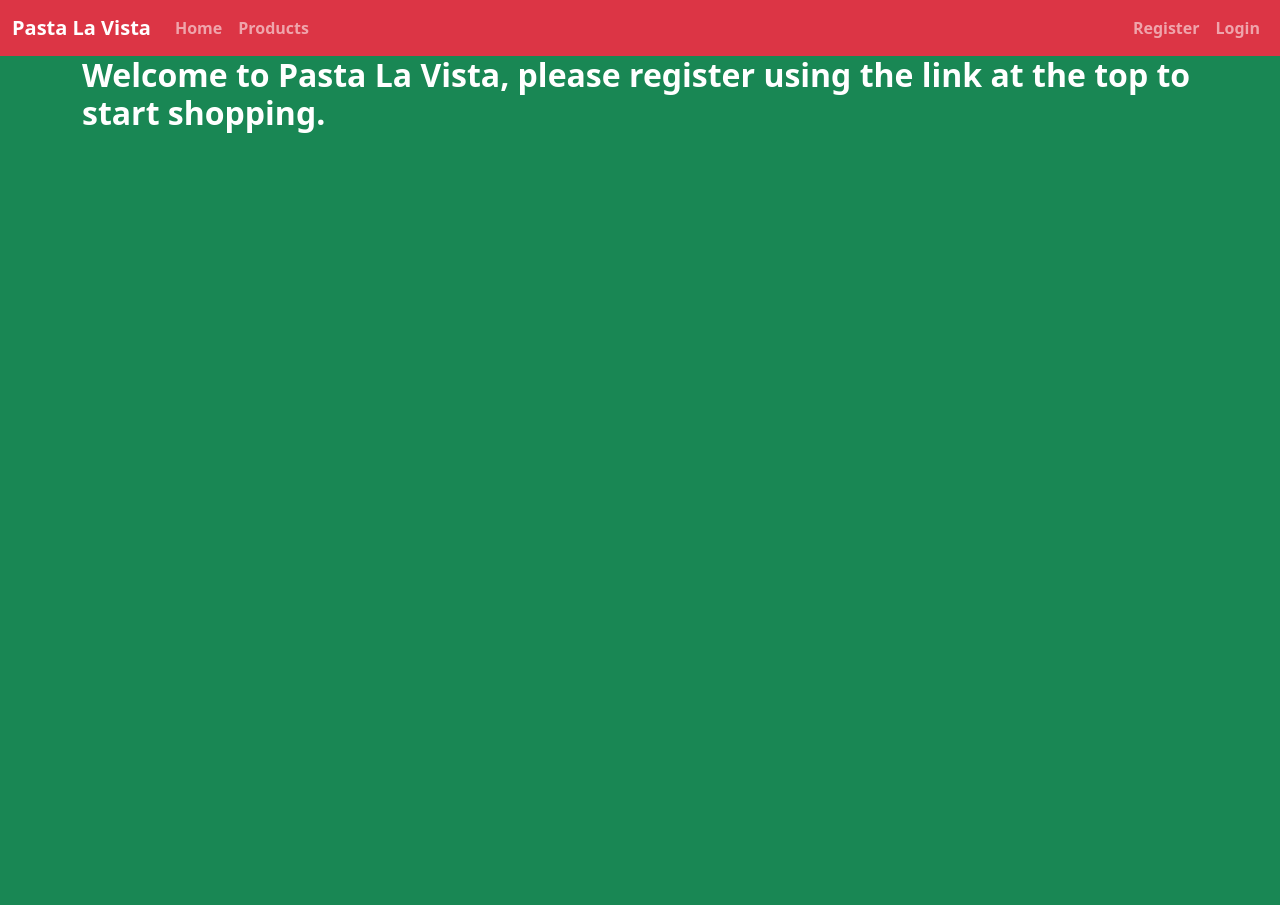
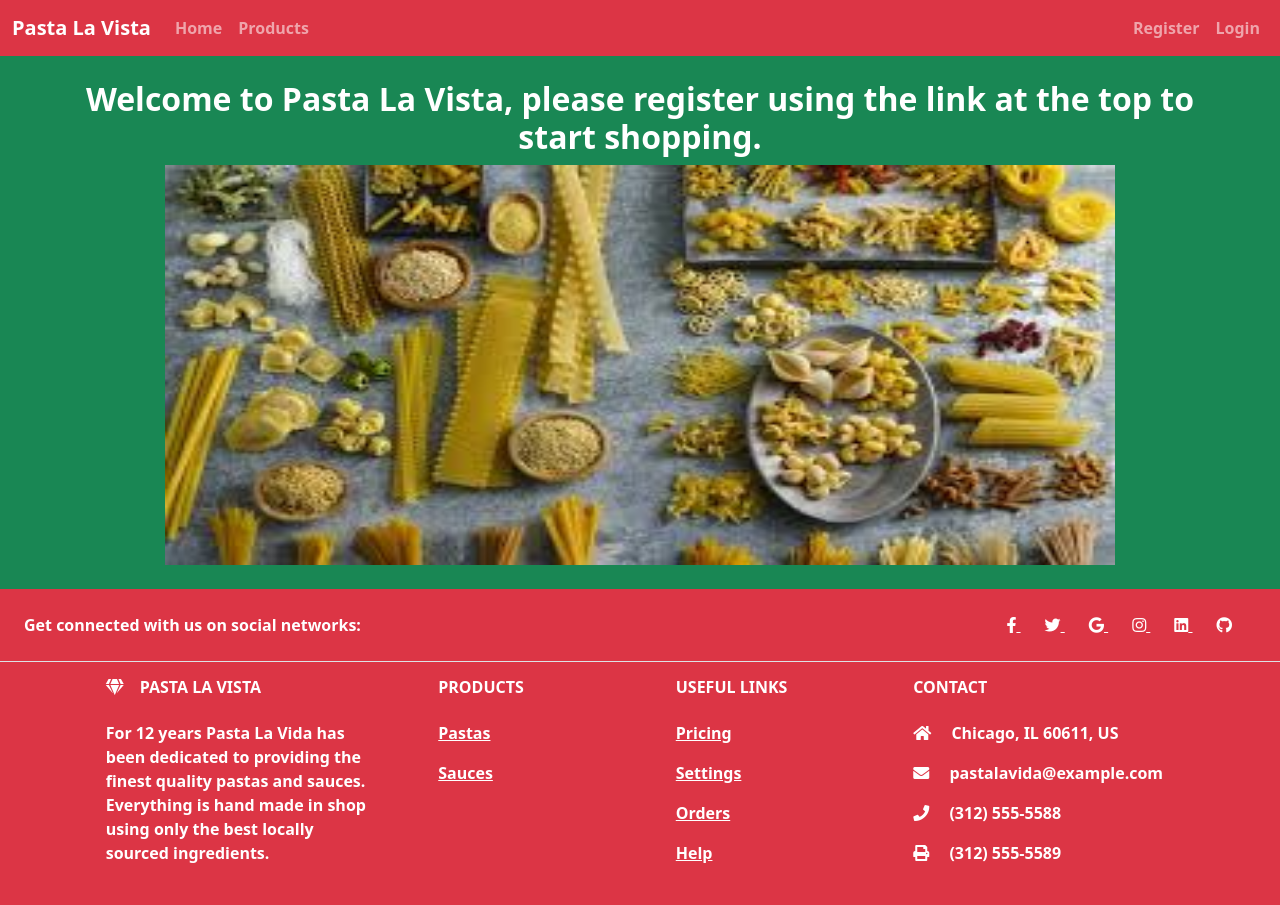
Before and after one commit to domcamp04/ecommerce_flask_app, a Flask app: page / in a window 1280 px wide. Before the commit the page ends 133 px from the top, so only its background shows below. Run offline with Flask 2, Linux system fonts and the light colour scheme; data that the repository does not hold is empty; some libraries are stand-ins or nearby versions.

Commit message:
added footer

```diff
--- a/app/templates/base.html
+++ b/app/templates/base.html
@@ -28,6 +28,8 @@
             {% endblock %}
         </div>
 
+        {% include 'footer.html' %}
+
         <script src="https://cdnjs.cloudflare.com/ajax/libs/popper.js/2.9.2/umd/popper.min.js"></script>
         <script src="https://cdnjs.cloudflare.com/ajax/libs/twitter-bootstrap/5.1.0/js/bootstrap.min.js"></script>
     </body>
--- /dev/null
+++ b/app/templates/footer.html
@@ -0,0 +1,117 @@
+<!-- Footer -->
+<footer class="text-center text-lg-start bg-danger">
+    <!-- Section: Social media -->
+    <section
+      class="d-flex justify-content-center justify-content-lg-between p-4 border-bottom"
+    >
+      <!-- Left -->
+      <div class="me-5 d-none d-lg-block">
+        <span>Get connected with us on social networks:</span>
+      </div>
+      <!-- Left -->
+
+      <!-- Right -->
+      <div>
+        <a href="" class="me-4 text-reset">
+          <i class="fab fa-facebook-f"></i>
+        </a>
+        <a href="" class="me-4 text-reset">
+          <i class="fab fa-twitter"></i>
+        </a>
+        <a href="" class="me-4 text-reset">
+          <i class="fab fa-google"></i>
+        </a>
+        <a href="" class="me-4 text-reset">
+          <i class="fab fa-instagram"></i>
+        </a>
+        <a href="" class="me-4 text-reset">
+          <i class="fab fa-linkedin"></i>
+        </a>
+        <a href="" class="me-4 text-reset">
+          <i class="fab fa-github"></i>
+        </a>
+      </div>
+      <!-- Right -->
+    </section>
+    <!-- Section: Social media -->
+
+    <!-- Section: Links  -->
+    <section class="">
+      <div class="container text-center text-md-start mt-2">
+        <!-- Grid row -->
+        <div class="row mt-3">
+          <!-- Grid column -->
+          <div class="col-md-3 col-lg-4 col-xl-3 mx-auto mb-2">
+            <!-- Content -->
+            <h6 class="text-uppercase fw-bold mb-4">
+              <i class="fas fa-gem me-3"></i>Pasta La Vista
+            </h6>
+            <p>
+              For 12 years Pasta La Vida has been dedicated to providing the finest quality pastas and sauces. Everything is hand made in shop using only the best locally sourced ingredients.
+            </p>
+          </div>
+          <!-- Grid column -->
+
+          <!-- Grid column -->
+          <div class="col-md-2 col-lg-2 col-xl-2 mx-auto mb-4">
+            <!-- Links -->
+            <h6 class="text-uppercase fw-bold mb-4">
+              Products
+            </h6>
+            <p>
+              <a href="#!" class="text-reset">Pastas</a>
+            </p>
+            <p>
+              <a href="#!" class="text-reset">Sauces</a>
+            </p>
+
+          </div>
+          <!-- Grid column -->
+
+          <!-- Grid column -->
+          <div class="col-md-3 col-lg-2 col-xl-2 mx-auto mb-4">
+            <!-- Links -->
+            <h6 class="text-uppercase fw-bold mb-4">
+              Useful links
+            </h6>
+            <p>
+              <a href="#!" class="text-reset">Pricing</a>
+            </p>
+            <p>
+              <a href="#!" class="text-reset">Settings</a>
+            </p>
+            <p>
+              <a href="#!" class="text-reset">Orders</a>
+            </p>
+            <p>
+              <a href="#!" class="text-reset">Help</a>
+            </p>
+          </div>
+          <!-- Grid column -->
+
+          <!-- Grid column -->
+          <div class="col-md-4 col-lg-3 col-xl-3 mx-auto mb-md-0 mb-4">
+            <!-- Links -->
+            <h6 class="text-uppercase fw-bold mb-4">
+              Contact
+            </h6>
+            <p><i class="fas fa-home me-3"></i> Chicago, IL 60611, US</p>
+            <p>
+              <i class="fas fa-envelope me-3"></i>
+              pastalavida@example.com
+            </p>
+            <p><i class="fas fa-phone me-3"></i> (312) 555-5588</p>
+            <p><i class="fas fa-print me-3"></i> (312) 555-5589</p>
+          </div>
+          <!-- Grid column -->
+        </div>
+        <!-- Grid row -->
+      </div>
+    </section>
+    <!-- Section: Links  -->
+
+    <!-- Copyright -->
+
+    <!-- Copyright -->
+  </footer>
+  <!-- Footer -->
--- a/app/templates/index.html
+++ b/app/templates/index.html
@@ -7,7 +7,9 @@
 
 <center><img class="mb-4 size-250px" src="{{ url_for('static', filename='pasta_shop.jpeg')}}" alt="Pasta Shop" height="400" width="950"></center>
 {% else %}
-<h4 class="fw-bold fs-2">Welcome to Pasta La Vista, please register using the link at the top to start shopping.</h4>
+<center><h4 class="fw-bold fs-2 mt-4">Welcome to Pasta La Vista, please register using the link at the top to start shopping.</h4></center>
+
+<center><img class="mb-4 size-250px" src="{{ url_for('static', filename='pasta_shop.jpeg')}}" alt="Pasta Shop" height="400" width="950"></center>
 {% endif %}
 
 {% for r in product %}
--- a/app/templates/products.html
+++ b/app/templates/products.html
@@ -22,7 +22,7 @@
 {% endfor %}
 
 {% else %}
-<h4 class="fw-bold fs-2">Please register to view our products page</h4>
+<h4 class="fw-bold fs-2">Please register using link above to view our products page.</h4>
 {% endif %}
 
 {% endblock %}
```
